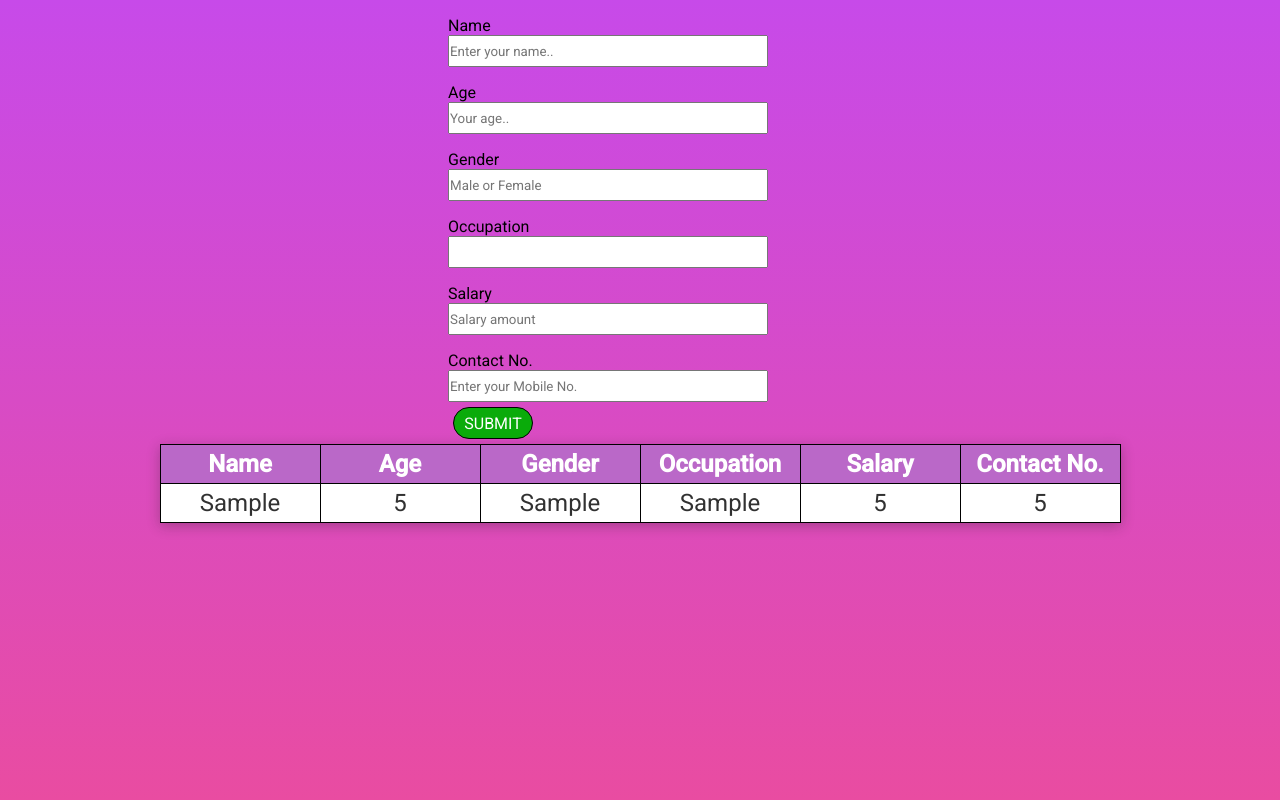
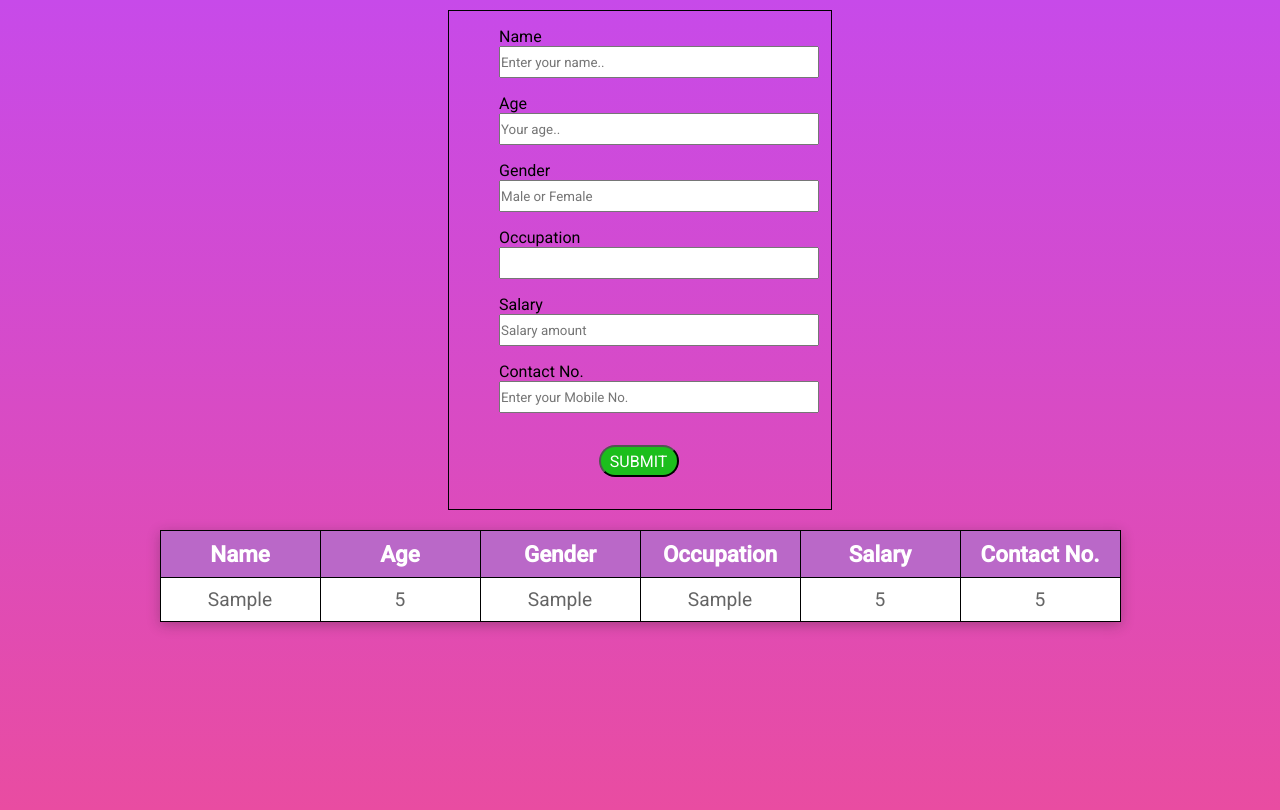
Before and after one commit to sherawat-Lokesh/task-2, a plain HTML site: page index.html in a window 1280 px wide. Both pictures are taken after typing "Sample", "5", "Sample", "Sample", "5", "5" into the empty fields and a click on the button "SUBMIT". Drawn offline with Linux system fonts and the light colour scheme.

Commit message:
almost completed  🔥

```diff
--- a/main.js
+++ b/main.js
@@ -72,14 +72,6 @@ document.querySelector('.btn').addEventListener('click',()=>{
 })
 
 
-window.onload=()=>{
-
-    const local= JSON.parse(localStorage.getItem('keyData'))
-    if(local !==null){
-        a=local
-    }
-
-}
 
 
 const div2=document.createElement('div')
@@ -116,3 +108,19 @@ function runWhenCalled(){
 }
 
 runWhenCalled()
+
+
+window.onload=()=>{
+
+    const local= JSON.parse(localStorage.getItem('keyData'))
+    if(local !==null){
+        a=local
+    }else if(local == null){
+    const heading=    document.createElement('h2')
+        heading.innerText=`Data is not available`
+
+        div2.appendChild( heading)
+    }
+
+
+}
--- a/style.css
+++ b/style.css
@@ -8,18 +8,17 @@
 
 :root{
     --white:white;
-    --green:rgb(10, 171, 10);
+    --green:rgb(28, 190, 28);
     --black:black;
     --font-1: 'Roboto', sans-serif;
 }
 body{
     background: rgb (233,76, 161);
-background: -moz-linear-gradient(90deg, rgba(233,76,161,1) 0%, rgba(199,74,233,1) 100%);
-background:-webkit-linear-gradient(90deg, rgba(233,76,161,1) 0%, rgba(199,74,233,1) 100%);
-background: linear-gradient (90deg, rgba(233,76,161,1) 0%, rgba(199,74, 233,1) 100%);
-background-repeat: no-repeat;
-height: 100vh;
-/* filter: progid:DXImageTransform.Microsoft.gradient(startColorstr="#e94cal",endColorstr="#c74ae9", GradientType=1); */
+    background: -moz-linear-gradient(90deg, rgba(233,76,161,1) 0%, rgba(199,74,233,1) 100%);
+    background:-webkit-linear-gradient(90deg, rgba(233,76,161,1) 0%, rgba(199,74,233,1) 100%);
+    background: linear-gradient (90deg, rgba(233,76,161,1) 0%, rgba(199,74, 233,1) 100%);
+    background-repeat: no-repeat;
+    height: 100vh;
 }
 
 
@@ -27,20 +26,21 @@ height: 100vh;
     display: flex;
     flex-direction: column;
     margin:0px 35vw 0px;
-
+    border: 1px solid black;
+    padding-left: 50px;
+    margin-top: 10px;
+    margin-bottom: 20px;
 }
 .tables-sec{
     display: flex;
     align-items: center;
     justify-content: center;
-    font-size: 1.5rem !important;
+    font-size: 1.4rem !important;
 
 }
 .btn{
   margin: 0px 50% 0px;
 }
-
-
 
 
 label{
@@ -63,7 +63,7 @@ th,td{
     border: 0.5px solid var(--black);
     /* padding-top: 5px; */
     /* padding-bottom: 5px; */
-    padding:5px 10px 5px;
+    padding:10px 10px 10px;
     width: 10rem;
 
 
@@ -74,7 +74,8 @@ th{
     color: var(--white);
 }
 td{
-    color: rgb(49, 49, 49);
+    color: rgb(101, 101, 101);
+    font-size: 1.2rem;
 }
 tr:nth-child(odd){
     background-color: #eeeeee;
@@ -82,10 +83,13 @@ tr:nth-child(odd){
 .btn{
     width: 5rem;
     height:2rem;
-    border:1px solid var(--black);
+    /* border:1px solid var(--black); */
     color: var(--white);
     background-color: var(--green);
     border-radius: 20px;
     margin: 5px;
     font-size: 1rem;
+    margin: 2rem 0 2rem;
+    margin-left: 30% !important;
+
 }
```
